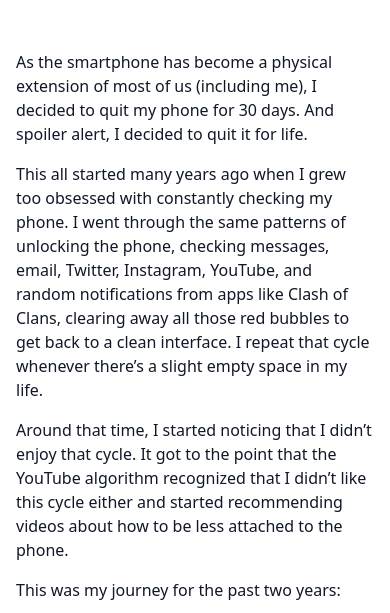
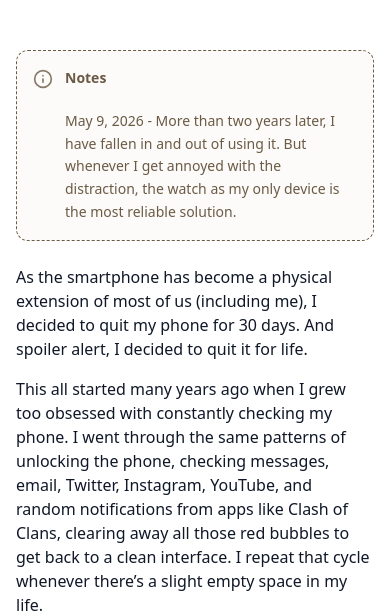
Before and after one commit to tadaspetra/website, an Astro site: page /quit-smartphone in a window 390 px wide. Shown: the part 234-847 px from the top of the page. Built offline with nearby package versions, Linux system fonts and the light colour scheme; Astro itself is replaced by a stand-in of ours.

Commit message:
Note on the quit smartphone

```diff
--- a/src/content/essays/quit-smartphone/index.md
+++ b/src/content/essays/quit-smartphone/index.md
@@ -5,6 +5,10 @@ draft: false
 tags: [personal, productivity]
 description: I quit using my smartphone for 30 days, and after this trial run, I am done using it for life.
 ---
+
+> **Notes**
+>
+> May 9, 2026 - More than two years later, I have fallen in and out of using it. But whenever I get annoyed with the distraction, the watch as my only device is the most reliable solution.
 
 As the smartphone has become a physical extension of most of us (including me), I decided to quit my phone for 30 days. And spoiler alert, I decided to quit it for life.
 
```
